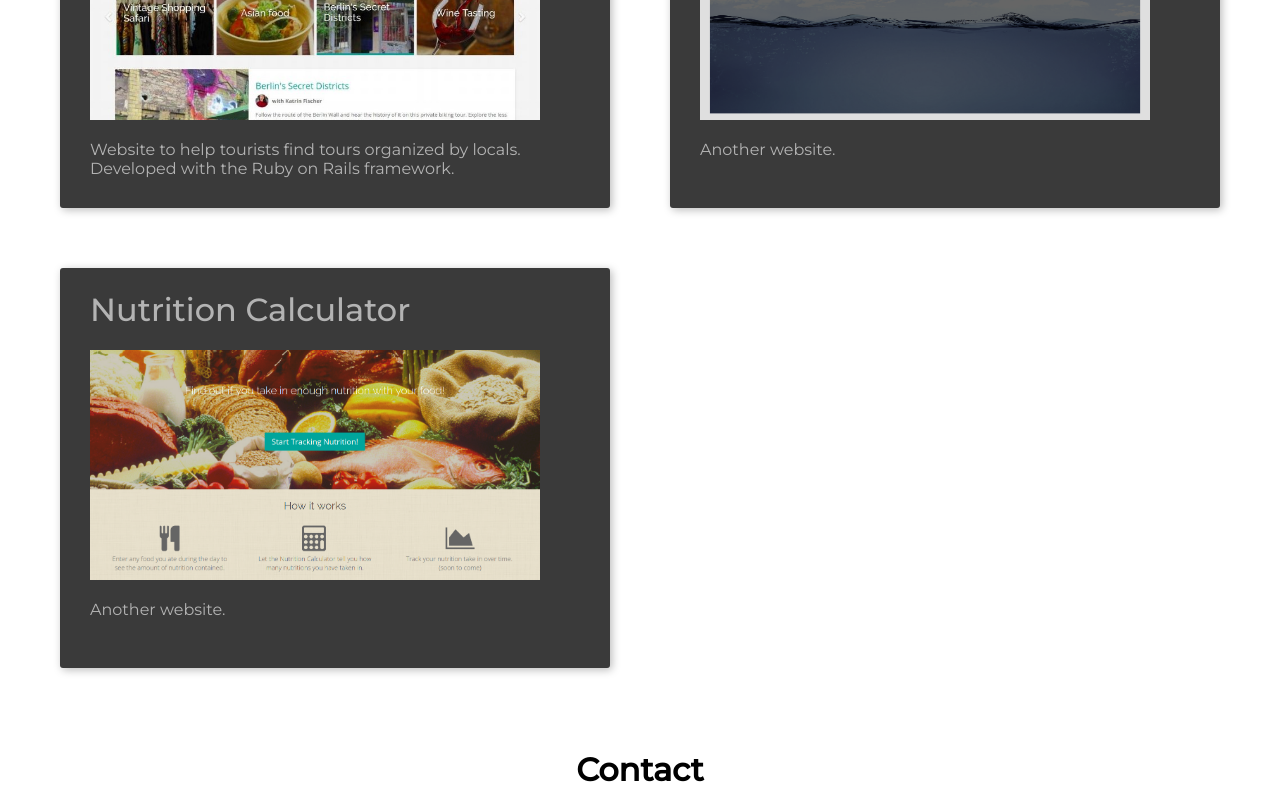
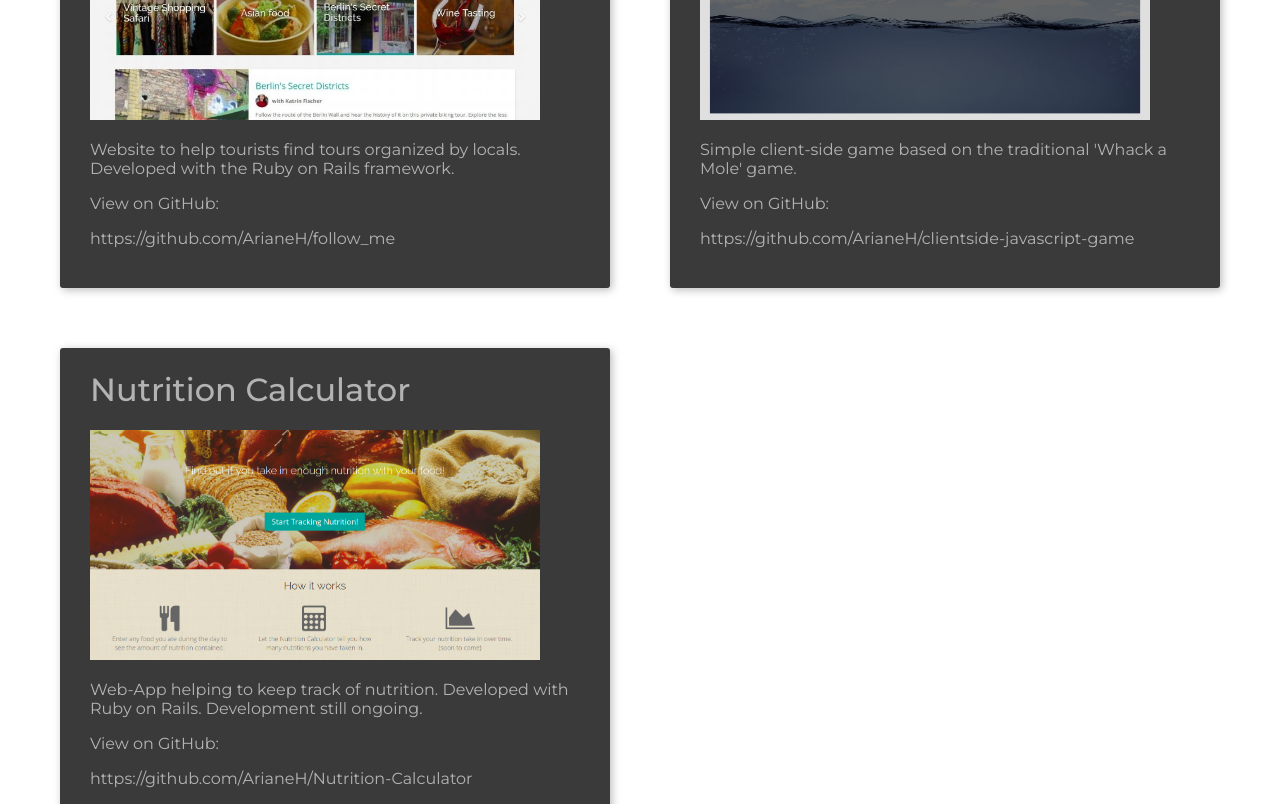
Before and after one commit to ArianeH/portfolio, a website: page index.html in a window 1280 px wide. Shown: the part 490-1294 px from the top of the page. Drawn offline with nearby package versions, Linux system fonts and the light colour scheme.

Commit message:
Added description and github link to projects in portfolio

```diff
--- a/index.html
+++ b/index.html
@@ -31,6 +31,8 @@
               <h1 class="card-heading">{{title}}</h1>
               <img src={{img}} alt="Image showing the Follow Me website" class="website-img">
               <p>{{description}}</p>
+              <p>View on GitHub: </p>
+              <p>{{github-link}}</p>
             </div>
           </a>
         </div>
--- a/project-info.json
+++ b/project-info.json
@@ -4,19 +4,22 @@
       "title": "Follow Me",
       "link": "http://www.followme.website/",
       "img": "images/followme-img.jpg",
-      "description": "Website to help tourists find tours organized by locals. Developed with the Ruby on Rails framework."
+      "description": "Website to help tourists find tours organized by locals. Developed with the Ruby on Rails framework.",
+      "github-link": "https://github.com/ArianeH/follow_me"
     },
     {
-      "title": "Whack A Mole",
+      "title": "Whack A Ship",
       "link": "https://whac-a-ship.herokuapp.com",
       "img": "images/whackaship-img.jpg",
-      "description": "Another website."
+      "description": "Simple client-side game based on the traditional 'Whack a Mole' game.",
+      "github-link": "https://github.com/ArianeH/clientside-javascript-game"
     },
     {
       "title": "Nutrition Calculator",
       "link": "https://nutri-cal.herokuapp.com",
       "img": "images/nutrition-calc-img.jpg",
-      "description": "Another website."
+      "description": "Web-App helping to keep track of nutrition. Developed with Ruby on Rails. Development still ongoing.",
+      "github-link": "https://github.com/ArianeH/Nutrition-Calculator"
     }
   ]
 }
--- a/sass/portfolio.scss
+++ b/sass/portfolio.scss
@@ -6,12 +6,12 @@
 .card {
   color: #888888;
   background-color: #3a3a3a;
-  height: 400px;
+  height: 480px;
   width: 450px;
   border-radius: 3px;
   padding: 20px 30px;
   margin: 30px;
-  flex: 1 0 500px;
+  flex: 1 0 550px;
   box-sizing: border-box;
   box-shadow: 2px 2px 8px #bbbbbb;
   .card-heading {
```
Also changed, not shown: css/portfolio.css, css/styles.css.
